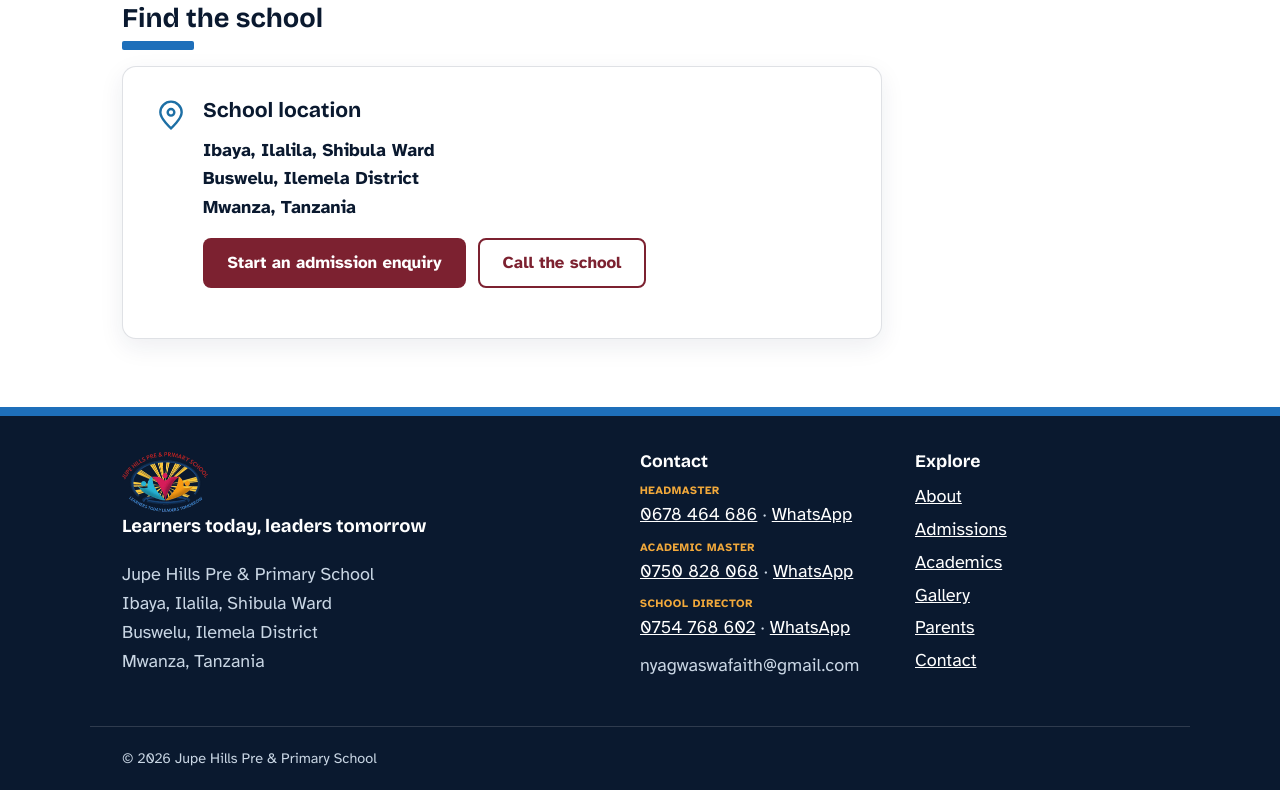
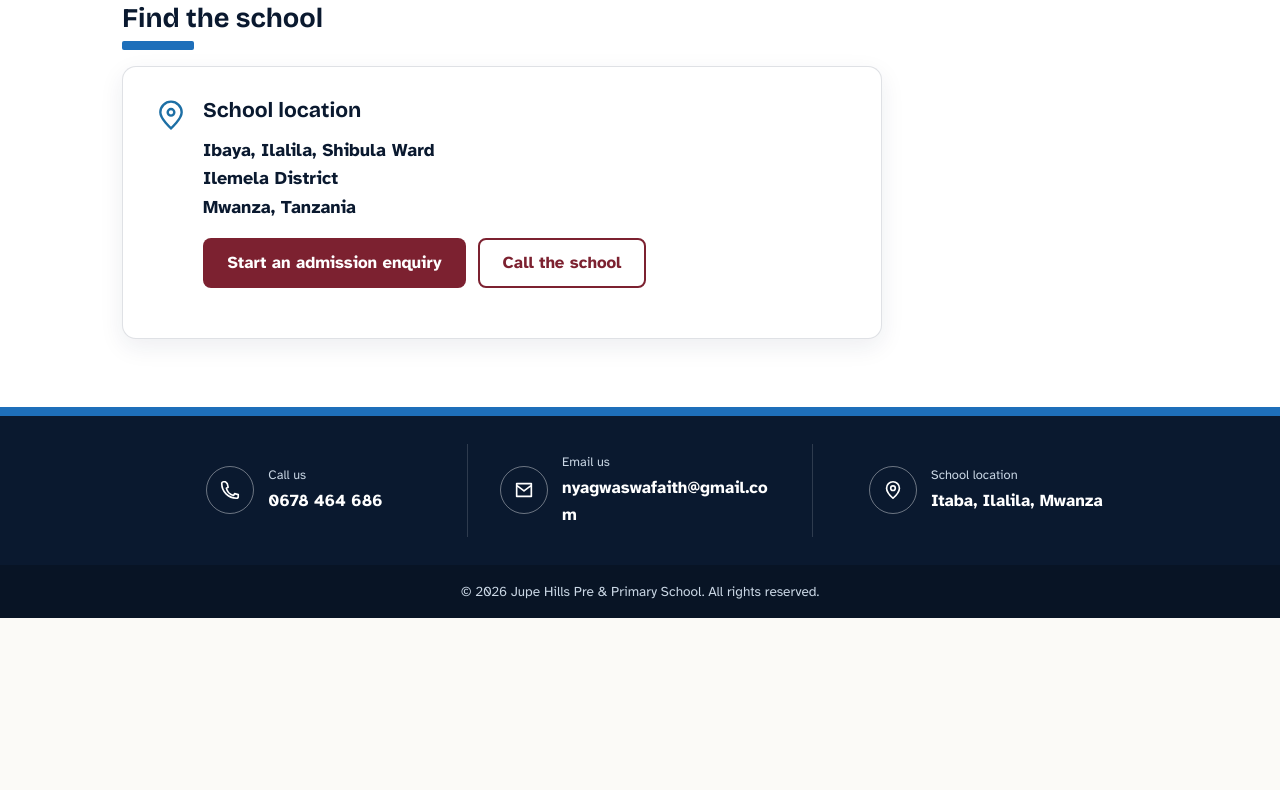
Before and after one commit to engineereliab076/JUPE-HILLS-SCHOOLS, an Eleventy site: page src/contact.njk in a window 1280 px wide. Shown: the part 997-1787 px from the top of the page. After the commit the page ends 1615 px from the top, so only its background shows below. Built offline with nearby package versions, Linux system fonts and the light colour scheme; Eleventy itself is replaced by a stand-in of ours; files that its build step writes are made by us from their sources.

Commit message:
Refine footer design and update school website content

```diff
--- a/css/style.css
+++ b/css/style.css
@@ -871,72 +871,97 @@
   background: var(--stripe);
 }
 
-.footer-grid {
-  display: grid;
-  gap: 2rem;
-  padding-block: 2.25rem 1.75rem;
-}
-
-.site-footer h2 {
-  color: #fff;
-  font-size: 1.1rem;
-}
-
-.site-footer a {
-  color: #fff;
-  overflow-wrap: anywhere;
-}
-
-.footer-contact-list,
-.footer-links {
-  margin: 0;
-  padding: 0;
-  list-style: none;
-}
-
-.footer-contact-list li,
-.footer-links li {
-  margin-block: 0.25rem;
-}
-
-.footer-contact-list li {
-  margin-block: 0.6rem;
-}
-
-.footer-contact-role {
-  display: block;
-  color: var(--gold);
-  font-size: 0.7rem;
-  font-weight: 600;
-  letter-spacing: 0.05em;
-  text-transform: uppercase;
-}
-
 .break-anywhere {
   overflow-wrap: anywhere;
 }
 
-.site-footer .footer-motto {
-  font-family: var(--font-display);
-  font-weight: 700;
-  color: var(--gold);
-  font-size: 1.15rem;
-}
-
+/* upper contact row */
+.footer-contact-row {
+  display: flex;
+  flex-direction: column;
+  padding-block: 1.75rem;
+}
+
+.footer-contact-item {
+  display: flex;
+  align-items: center;
+  gap: 0.9rem;
+  padding-block: 1.25rem;
+  min-inline-size: 0;
+}
+
+.footer-contact-item + .footer-contact-item {
+  border-block-start: 1px solid rgb(255 255 255 / 0.12);
+}
+
+.footer-contact-icon {
+  display: grid;
+  place-items: center;
+  inline-size: 3rem;
+  block-size: 3rem;
+  flex-shrink: 0;
+  border: 1px solid rgb(255 255 255 / 0.4);
+  border-radius: 50%;
+  color: #fff;
+}
+
+.footer-contact-text {
+  display: flex;
+  flex-direction: column;
+  gap: 0.15rem;
+  min-inline-size: 0;
+}
+
+.footer-contact-label {
+  font-size: 0.8rem;
+  color: var(--on-navy-mute);
+}
+
+.footer-contact-value {
+  font-weight: 700;
+  font-size: 1.05rem;
+  color: #fff;
+  text-decoration: none;
+}
+
+a.footer-contact-value:hover {
+  text-decoration: underline;
+}
+
+.footer-contact-value:focus-visible {
+  outline: 2px solid var(--gold);
+  outline-offset: 3px;
+  border-radius: 2px;
+}
+
+@media (width >= 720px) {
+  .footer-contact-row {
+    flex-direction: row;
+  }
+
+  .footer-contact-item {
+    flex: 1;
+    justify-content: center;
+    padding-block: 0.5rem;
+    padding-inline: 2rem;
+  }
+
+  .footer-contact-item + .footer-contact-item {
+    border-block-start: none;
+    border-inline-start: 1px solid rgb(255 255 255 / 0.15);
+  }
+}
+
+/* lower copyright bar */
 .footer-legal {
-  border-block-start: 1px solid rgb(255 255 255 / 0.15);
-  padding-block: 1.25rem;
-  font-size: 0.9rem;
+  background: rgb(0 0 0 / 0.22);
+  text-align: center;
+  padding-block: 1rem;
+  font-size: 0.85rem;
 }
 
 .footer-legal p {
   margin: 0;
-}
-
-@media (width >= 900px) {
-  .footer-grid {
-    grid-template-columns: 2fr 1fr 1fr;
-  }
 }
 
 /* ---------- gallery ---------- */
@@ -1892,10 +1917,6 @@
   color: var(--contact-maroon);
 }
 
-.contact-page .footer-motto {
-  color: #fff;
-}
-
 .contact-page .back-to-top {
   background: var(--contact-maroon);
 }
--- a/src/_data/school.json
+++ b/src/_data/school.json
@@ -28,7 +28,7 @@
   },
   "address": {
     "line1": "Ibaya, Ilalila, Shibula Ward",
-    "line2": "Buswelu, Ilemela District",
+    "line2": "Ilemela District",
     "line3": "Mwanza, Tanzania",
     "countryCode": "TZ"
   },
--- a/src/_includes/partials/footer.njk
+++ b/src/_includes/partials/footer.njk
@@ -1,39 +1,39 @@
 <footer class="site-footer on-dark">
-  <div class="shell footer-grid">
-    <div>
-      <img src="/assets/img/logo-header.png" alt="" width="86" height="60" loading="lazy">
-      <p class="footer-motto">{{ school.motto }}</p>
-      <p>
-        {{ school.name }}<br>
-        {{ school.address.line1 }}<br>
-        {{ school.address.line2 }}<br>
-        {{ school.address.line3 }}
-      </p>
+  <div class="shell footer-contact-row">
+    <div class="footer-contact-item">
+      <span class="footer-contact-icon" aria-hidden="true">
+        <svg width="22" height="22" viewBox="0 0 24 24"><path d="M7 3H5a2 2 0 0 0-2 2c0 8.8 7.2 16 16 16a2 2 0 0 0 2-2v-2l-4-1-1 2c-4.3-1-7-3.7-8-8l2-1-1-4-2-2Z" fill="none" stroke="currentColor" stroke-width="1.8" stroke-linejoin="round"></path></svg>
+      </span>
+      <div class="footer-contact-text">
+        <span class="footer-contact-label">Call us</span>
+        <a class="footer-contact-value" href="tel:{{ school.phones[0].international }}">{{ school.phones[0].display | nbsp }}</a>
+      </div>
     </div>
-    <div>
-      <h2>Contact</h2>
-      <ul class="footer-contact-list">
-        {% for phone in school.phones %}
-          <li>
-            <span class="footer-contact-role">{{ phone.role }}</span>
-            <a href="tel:{{ phone.international }}">{{ phone.display | nbsp }}</a>
-            <span aria-hidden="true">·</span>
-            <a href="{{ phone.whatsapp }}" aria-label="Message the {{ phone.role }} on WhatsApp">WhatsApp</a>
-          </li>
-        {% endfor %}
-      </ul>
-      <p class="break-anywhere">{{ school.email }}</p>
+
+    <div class="footer-contact-item">
+      <span class="footer-contact-icon" aria-hidden="true">
+        <svg width="22" height="22" viewBox="0 0 24 24"><path d="M4 5h16v14H4zM4 7l8 6 8-6" fill="none" stroke="currentColor" stroke-width="1.8" stroke-linejoin="round"></path></svg>
+      </span>
+      <div class="footer-contact-text">
+        <span class="footer-contact-label">Email us</span>
+        <a class="footer-contact-value break-anywhere" href="mailto:{{ school.email }}">{{ school.email }}</a>
+      </div>
     </div>
-    <div>
-      <h2>Explore</h2>
-      <ul class="footer-links">
-        {% for item in school.navigation %}
-          {% if item.key != "home" %}<li><a href="{{ item.url }}">{{ item.label }}</a></li>{% endif %}
-        {% endfor %}
-      </ul>
+
+    <div class="footer-contact-item">
+      <span class="footer-contact-icon" aria-hidden="true">
+        <svg width="22" height="22" viewBox="0 0 24 24"><path d="M12 21s7-6.3 7-11a7 7 0 0 0-14 0c0 4.7 7 11 7 11Z" fill="none" stroke="currentColor" stroke-width="1.8" stroke-linejoin="round"></path><circle cx="12" cy="10" r="2.5" fill="none" stroke="currentColor" stroke-width="1.8"></circle></svg>
+      </span>
+      <div class="footer-contact-text">
+        <span class="footer-contact-label">School location</span>
+        <span class="footer-contact-value">Itaba, Ilalila, Mwanza</span>
+      </div>
     </div>
   </div>
-  <div class="shell footer-legal">
-    <p>© {{ year }} {{ school.name }}</p>
+
+  <div class="footer-legal">
+    <div class="shell">
+      <p>© {{ year }} {{ school.name }}. All rights reserved.</p>
+    </div>
   </div>
 </footer>
--- a/src/contact.njk
+++ b/src/contact.njk
@@ -4,7 +4,7 @@
 navKey: contact
 bodyClass: contact-page
 title: Contact us | Jupe Hills Pre & Primary School
-description: Call or WhatsApp Jupe Hills Pre & Primary School in Ibaya, Ilalila, Shibula Ward, Buswelu, Ilemela District, Mwanza.
+description: Call or WhatsApp Jupe Hills Pre & Primary School in Ibaya, Ilalila, Shibula Ward, Ilemela District, Mwanza.
 ogTitle: Contact Jupe Hills Pre & Primary School
 ogImage: /assets/img/field-crossing-960.jpg
 ogImageAlt: Jupe Hills pupils walking across the school field
```
Also changed, not shown: BRIEF.md (+5 -5 lines).
